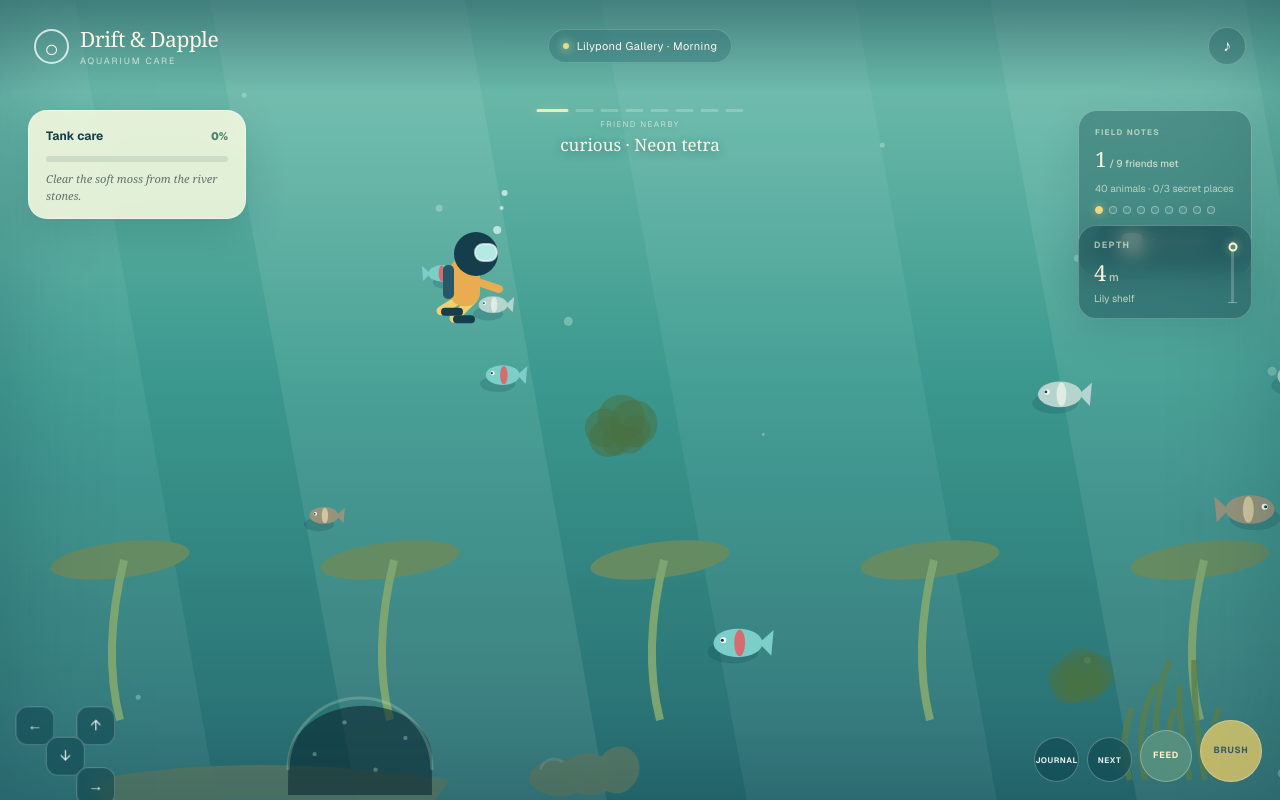
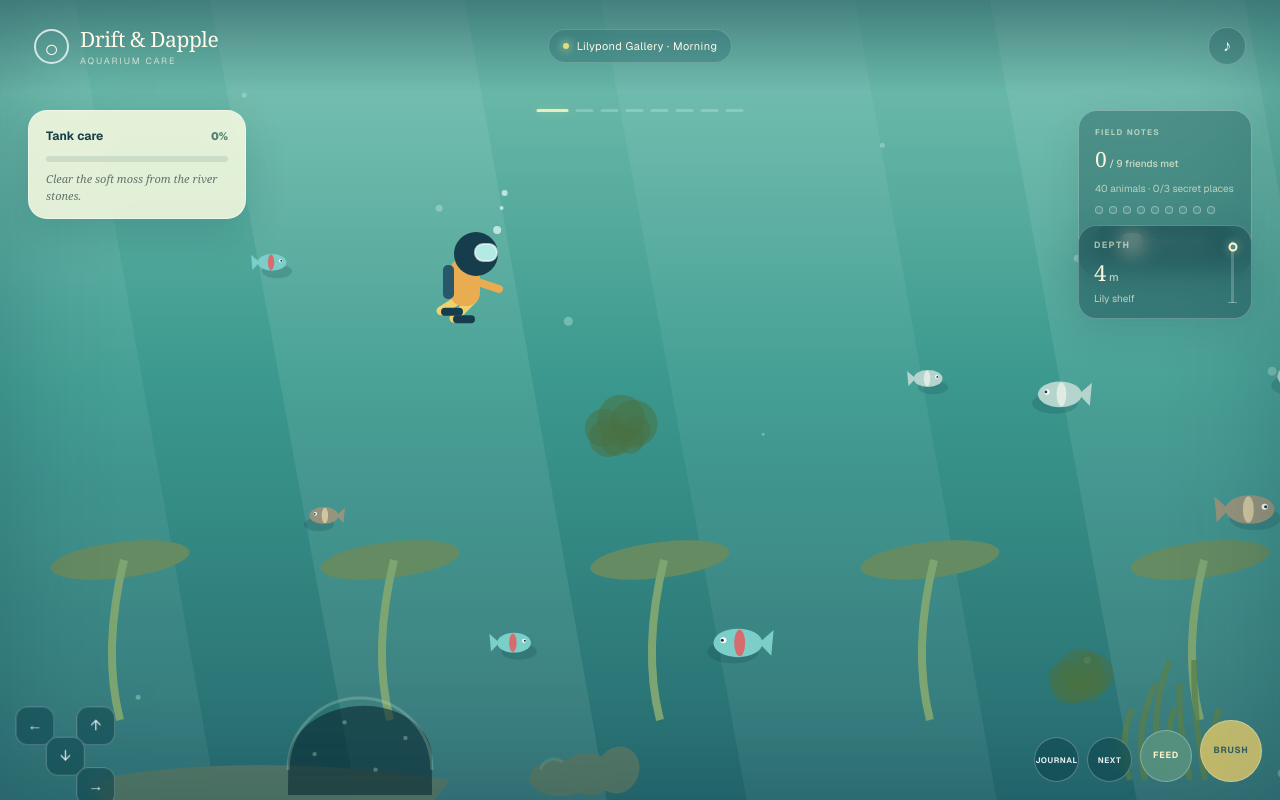
Before and after one commit to evan-y-zhong/cozy-aquarium, a Next.js app: page / in a window 1280 px wide. Built offline with nearby package versions, Linux system fonts and the light colour scheme.

Commit message:
Limit curious animal follow distance

```diff
--- a/app/page.tsx
+++ b/app/page.tsx
@@ -16,7 +16,6 @@ type Fish = {
   name: string;
   happy: number;
   biteCooldown: number;
-  followTime: number;
 };
 
 type Algae = { x: number; y: number; amount: number; size: number };
@@ -42,6 +41,7 @@ type JournalData = {
 };
 
 const WORLD = { width: 2800, height: 2400 };
+const CURIOUS_FOLLOW_RADIUS = 170;
 const LEVELS: Level[] = [
   {
     id: 'freshwater',
@@ -1020,7 +1020,6 @@ export default function Home() {
       temperament: personalities[i % personalities.length],
       happy: 0,
       biteCooldown: 0,
-      followTime: 0,
     }));
     const landmarks = getLandmarks(level);
     const algae: Algae[] = [
@@ -1135,13 +1134,11 @@ export default function Home() {
       fish.forEach((f) => {
         f.happy = Math.max(0, f.happy - dt);
         f.biteCooldown = Math.max(0, f.biteCooldown - dt);
-        f.followTime = Math.max(0, f.followTime - dt);
         const dx = f.x - player.x;
         const dy = f.y - player.y;
         const distance = Math.hypot(dx, dy);
         const safeDistance = Math.max(distance, 1);
-        if (f.temperament === 'curious' && (distance < 460 || f.followTime > 0)) {
-          if (distance < 230) f.followTime = 620;
+        if (f.temperament === 'curious' && distance < CURIOUS_FOLLOW_RADIUS) {
           if (distance > 74) {
             f.vx += (-dx / safeDistance) * 0.022 * dt;
             f.vy += (-dy / safeDistance) * 0.02 * dt;
@@ -1182,7 +1179,7 @@ export default function Home() {
           }
         }
         f.vy += Math.sin(time * 0.001 + f.phase) * 0.002;
-        const swimLimit = f.temperament === 'curious' && f.followTime > 0 ? 1.45 : f.temperament === 'sleepy' ? 0.42 : 0.95;
+        const swimLimit = f.temperament === 'curious' && distance < CURIOUS_FOLLOW_RADIUS ? 1.15 : f.temperament === 'sleepy' ? 0.42 : 0.95;
         f.vx = Math.max(-swimLimit, Math.min(swimLimit, f.vx));
         f.vy = Math.max(-swimLimit, Math.min(swimLimit, f.vy));
         f.vy *= 0.98;
```
